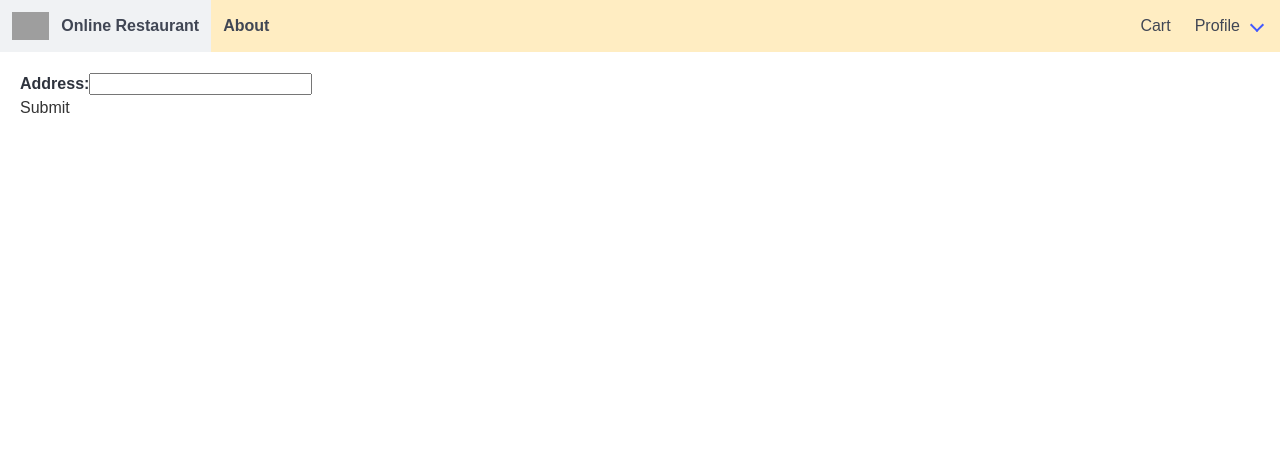
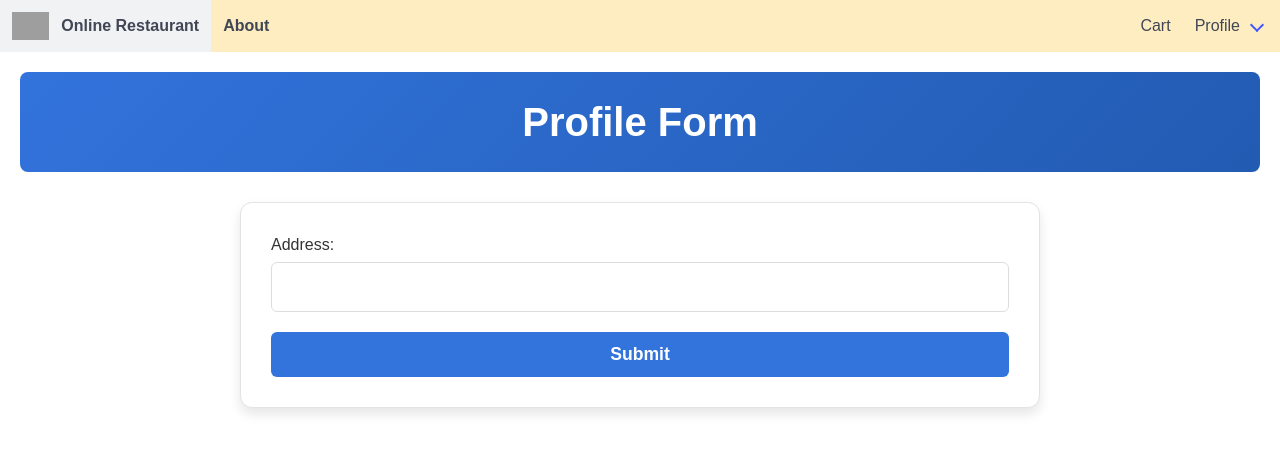
Before and after one commit to yusufhj/online-restaurant-django-project, a Django app: page /profile/update in a window 1280 px wide. Shown: the top 453 px of the page. Run offline with Django 5.2, Linux system fonts and the light colour scheme; the visitor is signed in with stand-in values (Sample User, id 1); data comes from the database, SQL or seed files in the repository; parts of the project's set-up code (start-up, migrations or seed data) failed here and were passed over; grey boxes are pictures that could not be loaded.

Commit message:
finished profile form

```diff
--- a/main_app/templates/profile/profile_form.html
+++ b/main_app/templates/profile/profile_form.html
@@ -1,14 +1,22 @@
 {% extends "base.html" %}
+{% load static %}
 {% block head %}
+<link rel="stylesheet" href="{% static 'css/registeration/login.css' %}">
 {% endblock head %}
 {% block content %}
-<section>
-    <form action="" method="post">
-        {% csrf_token %}
-        <table>
-            {{ form.as_table }}
-        </table>
-        <button type="submit">Submit</button>
-    </form>
+<section class="login-page">
+    <div class="login-page-header">
+        <h1 class="login-title">Profile Form</h1>
+    </div>
+    <div class="login-form-container">
+        <form class="login" action="" method="post">
+            {% csrf_token %}
+            <div class="form-group">
+                {{ form.as_p }}
+            </div>
+            <input type="hidden" name="next" value="{{ next }}" />
+            <button type="submit" class="btn submit">Submit</button>
+        </form>
+    </div>
 </section>
 {% endblock %}
```
